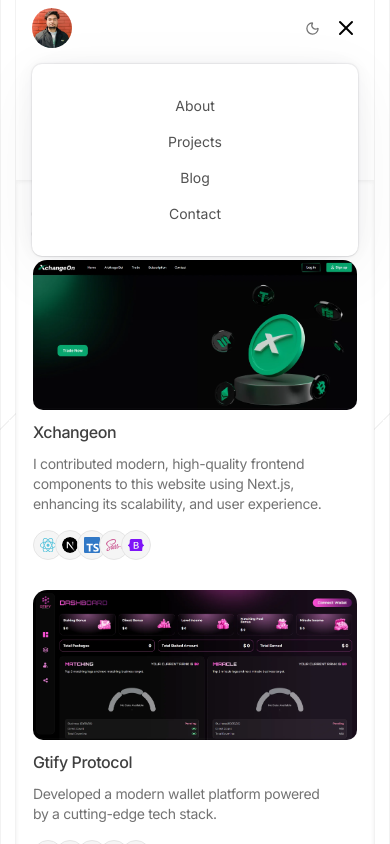
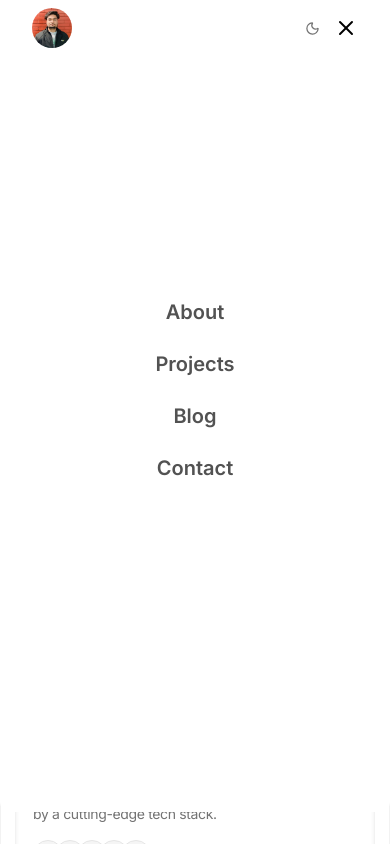
Before and after one commit to VijayBansal2004/portfolio-next, a Next.js app: page /projects in a window 390 px wide. Both pictures are taken after a click on the icon 346 px from the left and 28 px from the top of the page. Shown: the top 844 px of the page. Built offline with nearby package versions, Linux system fonts and the light colour scheme.

Commit message:
improve mobile navbar and responsive cta section

```diff
--- a/components/navbar.tsx
+++ b/components/navbar.tsx
@@ -13,6 +13,7 @@
 import { useState } from "react";
 import { AnimatedThemeToggler } from "@/components/ui/animated-theme-toggler";
 import Link from "next/link";
+import { motion } from "motion/react";
 export default function NavigationBar() {
   const navItems = [
     {
@@ -70,7 +71,14 @@
               onClick={() => setIsMobileMenuOpen(false)}
               className="relative text-neutral-600 dark:text-neutral-300"
             >
-              <span className="block text-sm">{item.name}</span>
+              <motion.span
+                initial={{ opacity: 0, y: -20, filter: "blur(12px)" }}
+                whileInView={{ opacity: 1, y: 0, filter: "blur(0px)" }}
+                transition={{ duration: 0.5, delay: idx * 0.1 }}
+                className="block text-xl font-semibold"
+              >
+                {item.name}
+              </motion.span>
             </Link>
           ))}
         </MobileNavMenu>
--- a/components/ui/cta.tsx
+++ b/components/ui/cta.tsx
@@ -19,7 +19,7 @@
 
       <div className="absolute top-0 left-1/2 -z-10 h-full border-l border-dashed" />
 
-      <div className="flex items-center justify-between gap-4">
+      <div className="flex flex-col justify-between gap-4 sm:flex-row sm:items-center">
         <div className="flex-1">
           <motion.h2
             initial={{ opacity: 0, y: 20, filter: "blur(12px)" }}
--- a/components/ui/resizable-navbar.tsx
+++ b/components/ui/resizable-navbar.tsx
@@ -164,11 +164,11 @@
         boxShadow: visible
           ? "0 0 24px rgba(34, 42, 53, 0.06), 0 1px 1px rgba(0, 0, 0, 0.05), 0 0 0 1px rgba(34, 42, 53, 0.04), 0 0 4px rgba(34, 42, 53, 0.08), 0 16px 68px rgba(47, 48, 55, 0.05), 0 1px 0 rgba(255, 255, 255, 0.1) inset"
           : "none",
-        width: visible ? "90%" : "100%",
+        width: visible ? "100%" : "100%",
         paddingRight: visible ? "12px" : "0px",
         paddingLeft: visible ? "12px" : "0px",
         borderRadius: visible ? "50px" : "2rem",
-        y: visible ? 20 : 0,
+        y: visible ? 10 : 0,
       }}
       transition={{
         type: "spring",
@@ -215,7 +215,7 @@
           animate={{ opacity: 1 }}
           exit={{ opacity: 0 }}
           className={cn(
-            "absolute inset-x-0 top-16 z-50 flex w-full flex-col items-center justify-start gap-4 rounded-lg bg-white px-4 py-8 shadow-[0_0_24px_rgba(34,_42,_53,_0.06),_0_1px_1px_rgba(0,_0,_0,_0.05),_0_0_0_1px_rgba(34,_42,_53,_0.04),_0_0_4px_rgba(34,_42,_53,_0.08),_0_16px_68px_rgba(47,_48,_55,_0.05),_0_1px_0_rgba(255,_255,_255,_0.1)_inset] dark:bg-neutral-950",
+            "fixed -inset-8 -z-1 flex h-screen w-screen flex-col items-center justify-center gap-6 rounded-lg bg-white px-4 py-8 dark:bg-neutral-950",
             className,
           )}
         >
```
